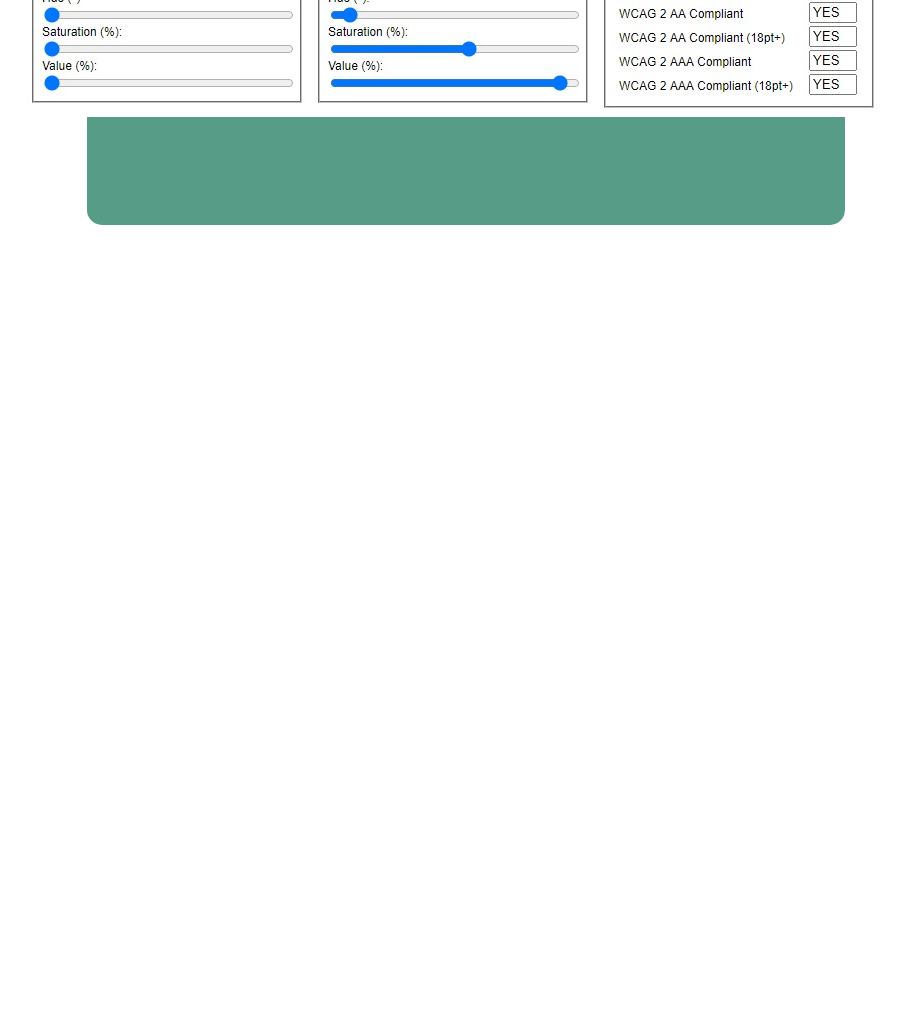
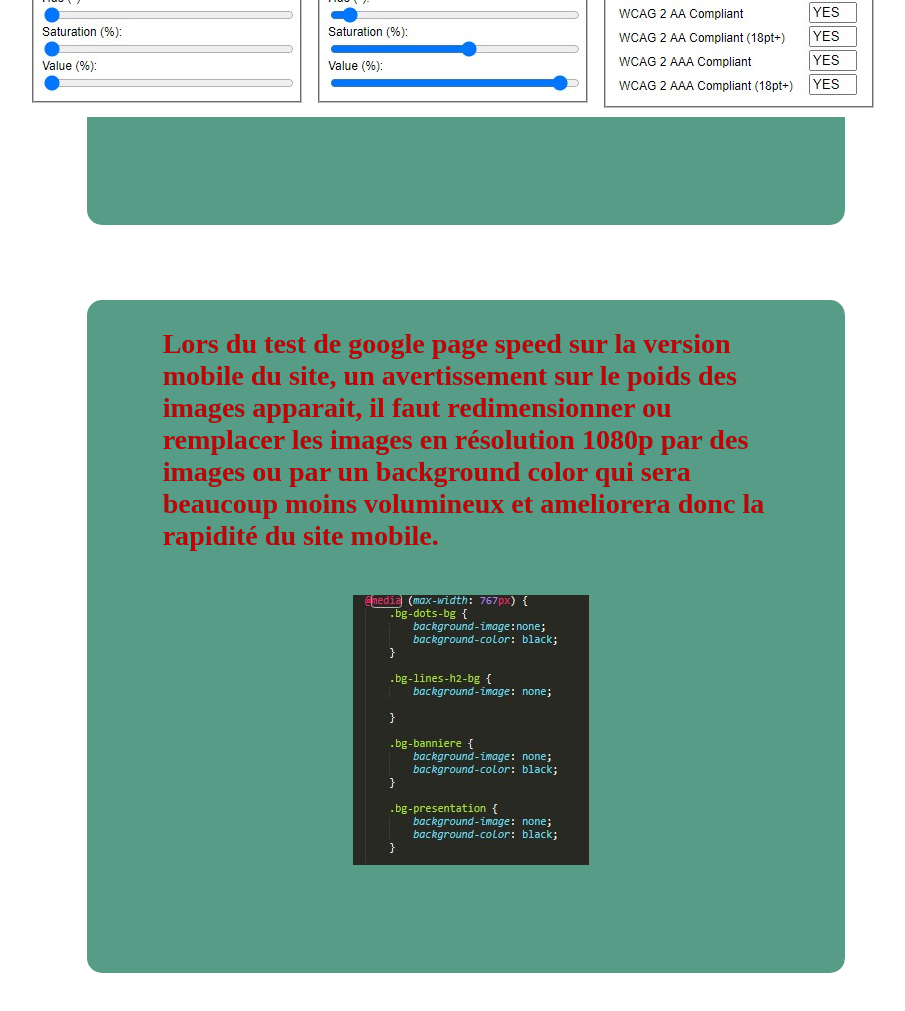
Before and after one commit to Demzito/P4-recommandations, a plain HTML site: page index.html in a window 1280 px wide. Shown: the part 10937-11948 px from the top of the page, without its empty margins (174-1079 px from the left). Before the commit the page ends 11237 px from the top, so only its background shows below. Drawn offline with Linux system fonts and the light colour scheme.

Commit message:
Add files via upload

```diff
--- a/index.html
+++ b/index.html
@@ -135,6 +135,12 @@
 			</div>
 		</div>
 
+		<div class="encadrement">
+			<div class="article_2">
+				<h3>Lors du test de google page speed sur la version mobile du site, un avertissement sur le poids des images apparait, il faut redimensionner ou remplacer les images en résolution 1080p par des images ou par un background color qui sera beaucoup moins volumineux et ameliorera donc la rapidité du site mobile.</h3>
+				<img src="images/mobile-img.jpg">
+		</div>
+
 
 	</section>
 </body>
```
Also changed, not shown: images/mobile-img.jpg (added).
